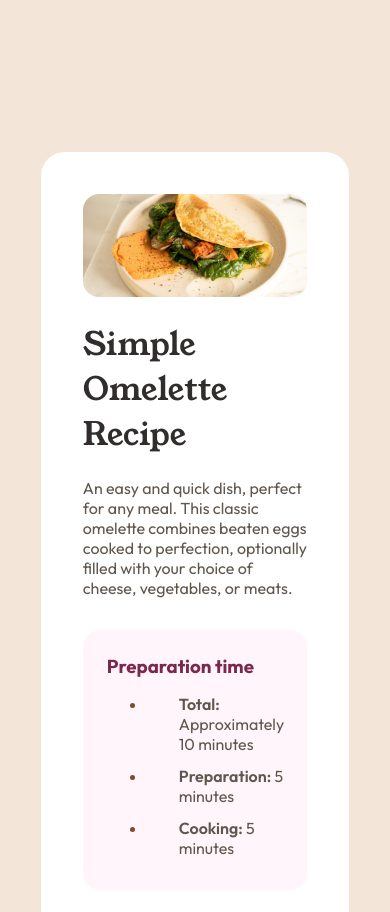
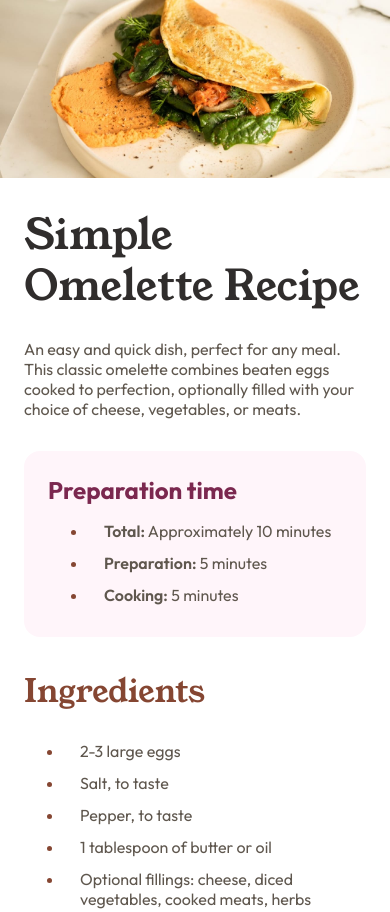
Before and after one commit to nerdynischal/recipe-page-main, a plain HTML site: page index.html in a window 390 px wide. Shown: the top 912 px of the page. Drawn offline with Linux system fonts and the light colour scheme.

Commit message:
Update readme

```diff
--- a/style.css
+++ b/style.css
@@ -16,13 +16,16 @@ h2 {
 }
 
 h1 {
+  font-size: 42px;
   color: hsl(24, 5%, 18%);
 }
 h2 {
+  font-size: 32px;
   color: hsl(14, 45%, 36%);
 }
 
 hr {
+  margin-top: 32px;
   border-color: hsl(30, 54%, 90%, 0.15);
 }
 
@@ -68,6 +71,7 @@ ol li::marker {
 
 .prep h3 {
   margin: 0;
+  font-size: 24px;
   color: hsl(332, 51%, 32%);
 }
 
@@ -94,3 +98,32 @@ td {
   width: 50%;
   padding: 12px 52px;
 }
+
+@media only screen and (max-width: 400px) {
+  body,
+  main {
+    padding: 0px;
+    margin: 0px;
+    justify-content: left;
+  }
+
+  .main-card {
+    padding: 0px 24px 24px 24px;
+    max-width: 100%;
+    border-radius: 0px;
+  }
+
+  .main-card img {
+    width: 114%;
+    border-radius: 0px;
+    margin-left: -24px;
+  }
+
+  li {
+    padding-left: 16px;
+  }
+
+  h1 {
+    line-height: 1.2;
+  }
+}
```
Also changed, not shown: 3 other files.
